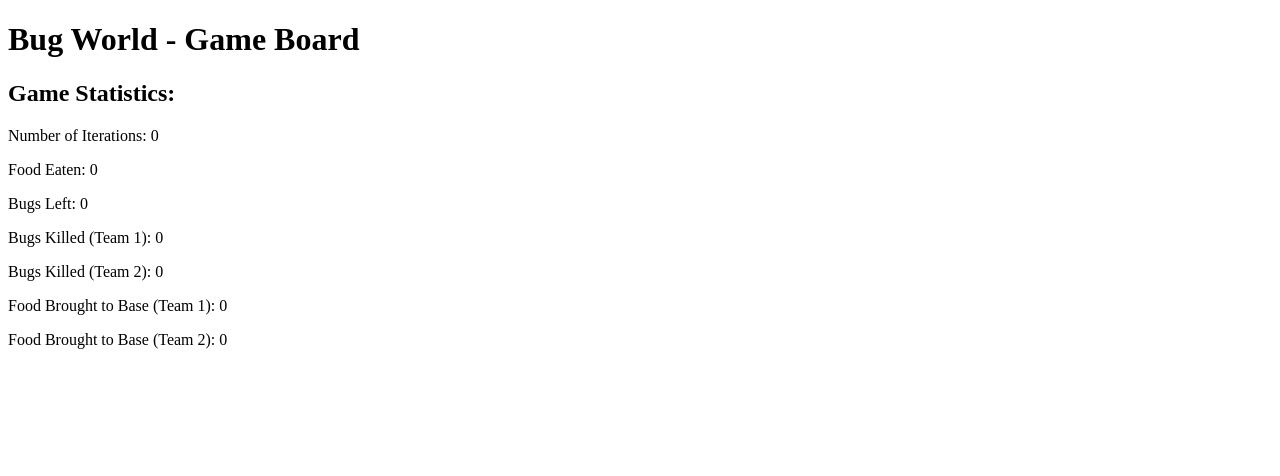
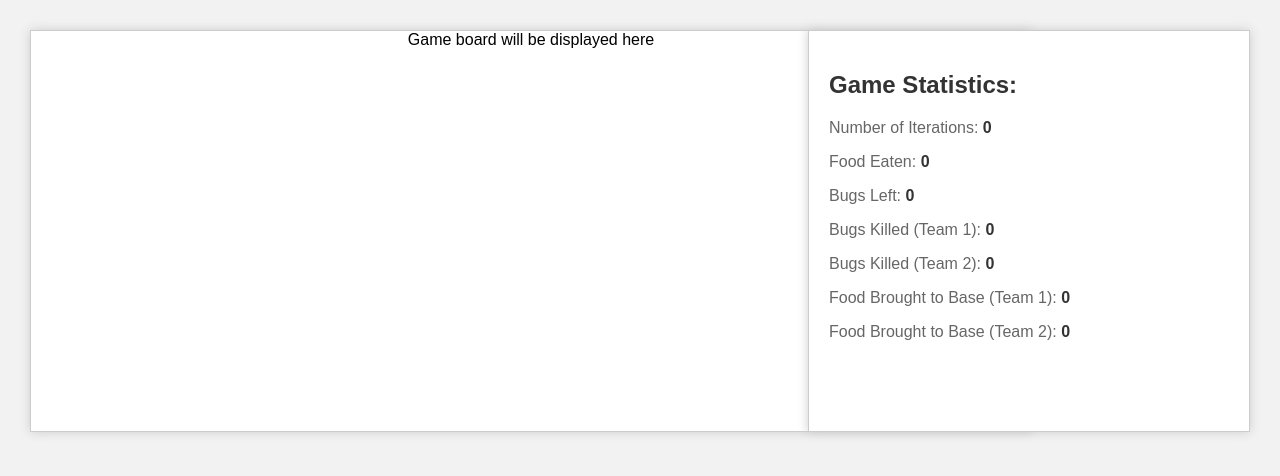
Before and after one commit to markprudnikov/se-hosting, a plain HTML site: page src/pages/home.html in a window 1280 px wide. Drawn offline with Linux system fonts and the light colour scheme.

Commit message:
realigned the board and stats

```diff
--- a/src/pages/home.html
+++ b/src/pages/home.html
@@ -3,12 +3,63 @@
 <head>
 	<title>Bug World - Home Page</title>
 </head>
-
+<style>
+    body {
+        font-family: Arial, sans-serif;
+        background-color: #f2f2f2;
+        margin: 0;
+        padding: 0;
+    }
+    h1 {
+        color: #333;
+        text-align: center;
+        margin-top: 50px;
+    }
+    #game-board {
+        width: 1000px;
+        height: 400px;
+        background-color: #fff;
+        border: 1px solid #ccc;
+        box-shadow: 0 0 10px #ccc;
+        position: absolute;
+        top: 0;
+        left: 0;
+        margin-top: 30px;
+        margin-left: 30px;
+        text-align: center;
+    }
+    #game-stats {
+        width: 400px;
+        height: 360px;
+        padding: 20px;
+        background-color: #fff;
+        border: 1px solid #ccc;
+        box-shadow: 0 0 10px #ccc;
+        position: absolute;
+        top: 0;
+        right: 0;
+        margin-top: 30px;
+        margin-right: 30px;
+        text-align: left;
+    }
+    h2 {
+        color: #333;
+        font-size: 24px;
+        margin-bottom: 20px;
+    }
+    p {
+        color: #666;
+        font-size: 16px;
+        margin-bottom: 10px;
+    }
+    span {
+        color: #333;
+        font-weight: bold;
+    }
+</style>
 <body>
-
-	<h1>Bug World - Game Board</h1>
 	<div id="game-board">
-		<!-- Game board will be displayed here -->
+		Game board will be displayed here
 	</div>
 	<div id="game-stats">
 		<h2>Game Statistics:</h2>
```
